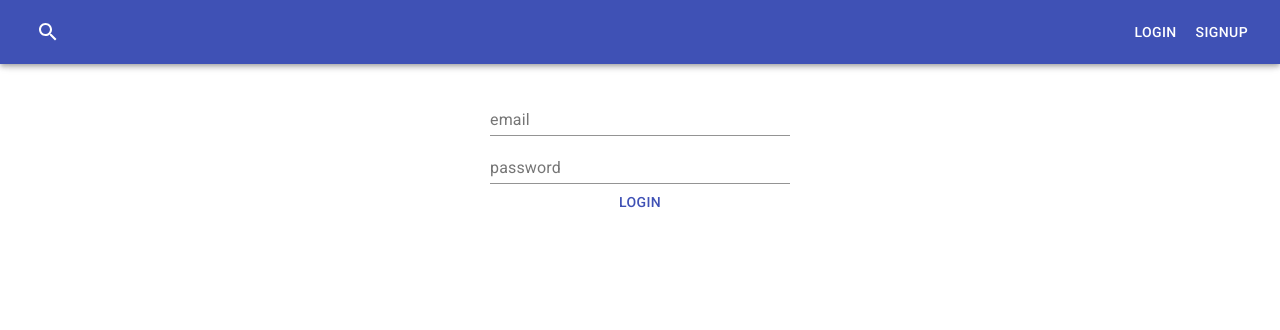
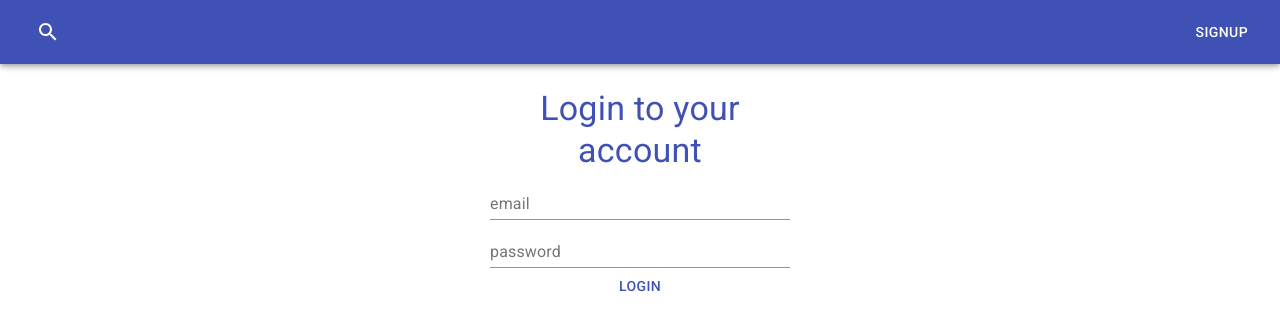
Before and after one commit to zacsolo/Flight_App, a React (Create React App) app in the folder flight_app_client/: page /login in a window 1280 px wide. Shown: the top 330 px of the page. Built offline with nearby package versions, Linux system fonts and the light colour scheme.

Commit message:
login sign up toggle

```diff
--- a/flight_app_client/src/components/FlightDisplayCard.js
+++ b/flight_app_client/src/components/FlightDisplayCard.js
@@ -44,7 +44,7 @@ export default function FlightDisplayCard({
     inboundDestination,
     cityName,
   };
-  console.log(saved);
+
   return (
     <>
       {returnDate ? (
--- a/flight_app_client/src/components/NavBar.js
+++ b/flight_app_client/src/components/NavBar.js
@@ -87,11 +87,6 @@ export default function NavBar() {
           ) : null}
           {isLoggedIn ? (
             <IconButton edge='end' color='inherit' component={Link} to='/user'>
-              {/* if a new flight is saved then display the dot
-              create a piece of context state, that is updated only when
-              "/user" is visited.
-              if the route is "/user" then setCheckedSavedFlights to true
-              and the dot will not be displayed */}
               {checkedSavedFlights ? (
                 <AccountCircleIcon />
               ) : (
@@ -106,6 +101,16 @@ export default function NavBar() {
             </IconButton>
           ) : (
             <>
+              {pathname === '/login' ? (
+                <Button component={Link} to='/signup' color='inherit'>
+                  Signup
+                </Button>
+              ) : pathname === '/signup' ? (
+                <Button component={Link} to='/login' color='inherit'>
+                  Login
+                </Button>
+              ) : (
+                <>
                   <Button component={Link} to='/login' color='inherit'>
                     Login
                   </Button>
@@ -114,6 +119,8 @@ export default function NavBar() {
                   </Button>
                 </>
               )}
+            </>
+          )}
         </Toolbar>
       </AppBar>
     </div>
--- a/flight_app_client/src/components/SimplifiedFlightCard.js
+++ b/flight_app_client/src/components/SimplifiedFlightCard.js
@@ -45,13 +45,18 @@ export default function SimplifiedFlightCard({
     inboundDestination,
     cityName,
   };
-  console.log(saved);
+
   return (
     <>
       {returnDate ? (
         <Card elevation={3} style={{ marginBottom: 10, position: 'relative' }}>
           <CardContent>
-            <Typography variant='h4'>{cityName}</Typography>
+            <Typography variant='h4'>
+              {cityName.length < 10 ? cityName : cityName.split(' ')[0]}
+            </Typography>
+            <Typography variant='h5'>
+              {cityName.length > 10 && cityName.split(' ')[1]}
+            </Typography>
           </CardContent>
           <CardContent style={{ position: 'absolute', top: '0', right: '0' }}>
             <ArrowUpwardIcon color='primary' fontSize='large' />
--- a/flight_app_client/src/pages/LoginPage.js
+++ b/flight_app_client/src/pages/LoginPage.js
@@ -8,6 +8,7 @@ import { validateUserLogin } from '../utils/validUser';
 import { LOGIN_USER } from '../gql/UserMutations';
 
 import { GlobalSearchStateContext } from '../utils/context';
+import { Typography } from '@material-ui/core';
 
 export default function LoginPage() {
   const history = useHistory();
@@ -55,6 +56,16 @@ export default function LoginPage() {
 
   return (
     <>
+      <div
+        style={{
+          width: '300px',
+          margin: 'auto',
+          paddingTop: '80px',
+        }}>
+        <Typography color='primary' align='center' variant='h4'>
+          Login to your account
+        </Typography>
+      </div>
       {errors ? (
         <form
           onSubmit={handleSubmit}
@@ -64,7 +75,6 @@ export default function LoginPage() {
             flexDirection: 'column',
             width: '300px',
             margin: 'auto',
-            paddingTop: '80px',
           }}>
           <TextField
             error={errors.email || errors.graphQL ? true : false}
@@ -105,7 +115,6 @@ export default function LoginPage() {
             flexDirection: 'column',
             width: '300px',
             margin: 'auto',
-            paddingTop: '80px',
           }}>
           <TextField
             id='standard-basic'
--- a/flight_app_client/src/pages/ProfilePage.js
+++ b/flight_app_client/src/pages/ProfilePage.js
@@ -81,7 +81,10 @@ export default function ProfilePage() {
             <Button
               size='large'
               color='secondary'
-              onClick={() => history.push('/search')}
+              onClick={() => {
+                setFirstSearch(true);
+                history.push('/search');
+              }}
               style={{ marginTop: '25px' }}>
               Start a new search
             </Button>
```
Lines whose indentation alone changed are shown as unchanged.
